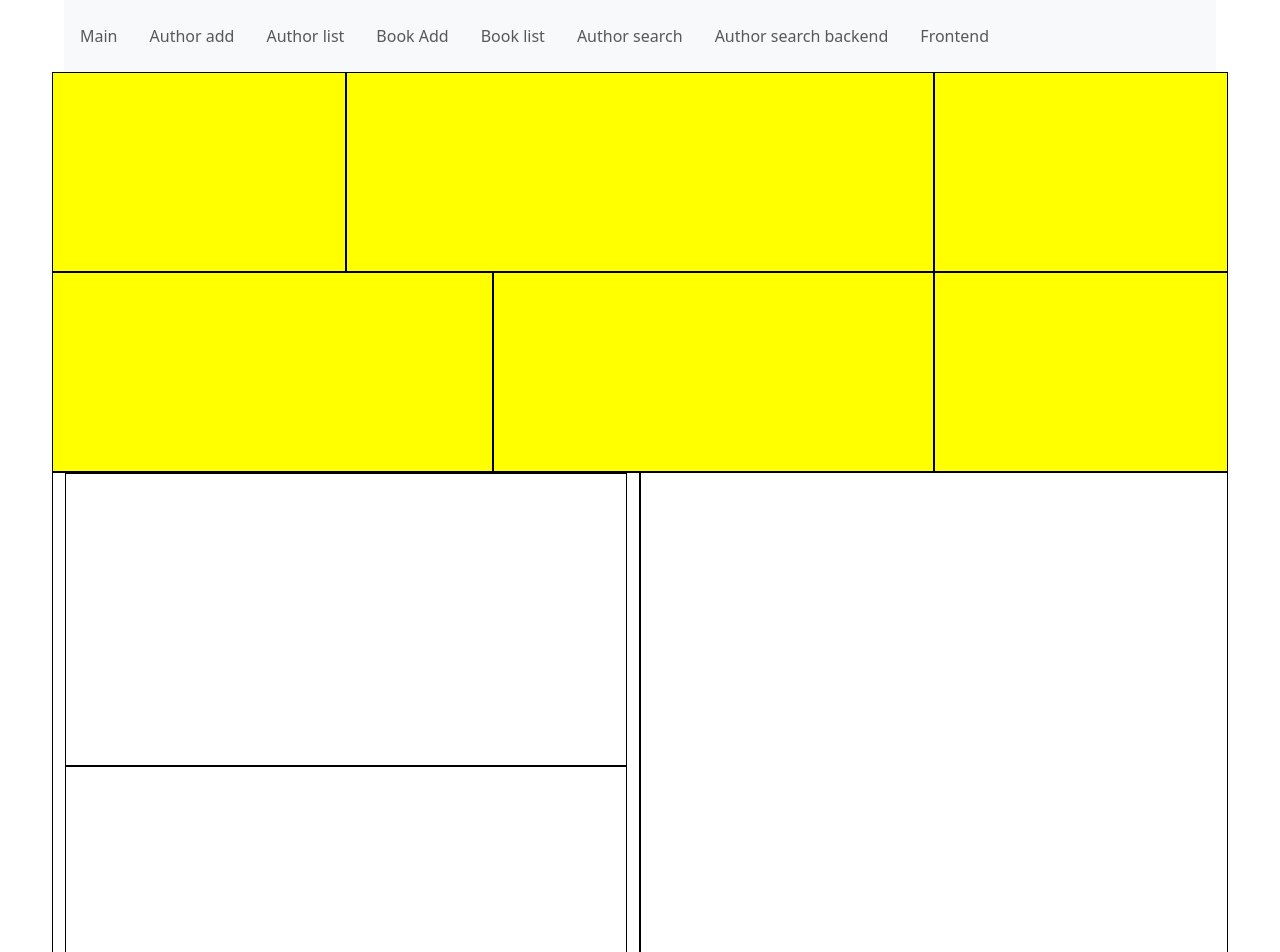
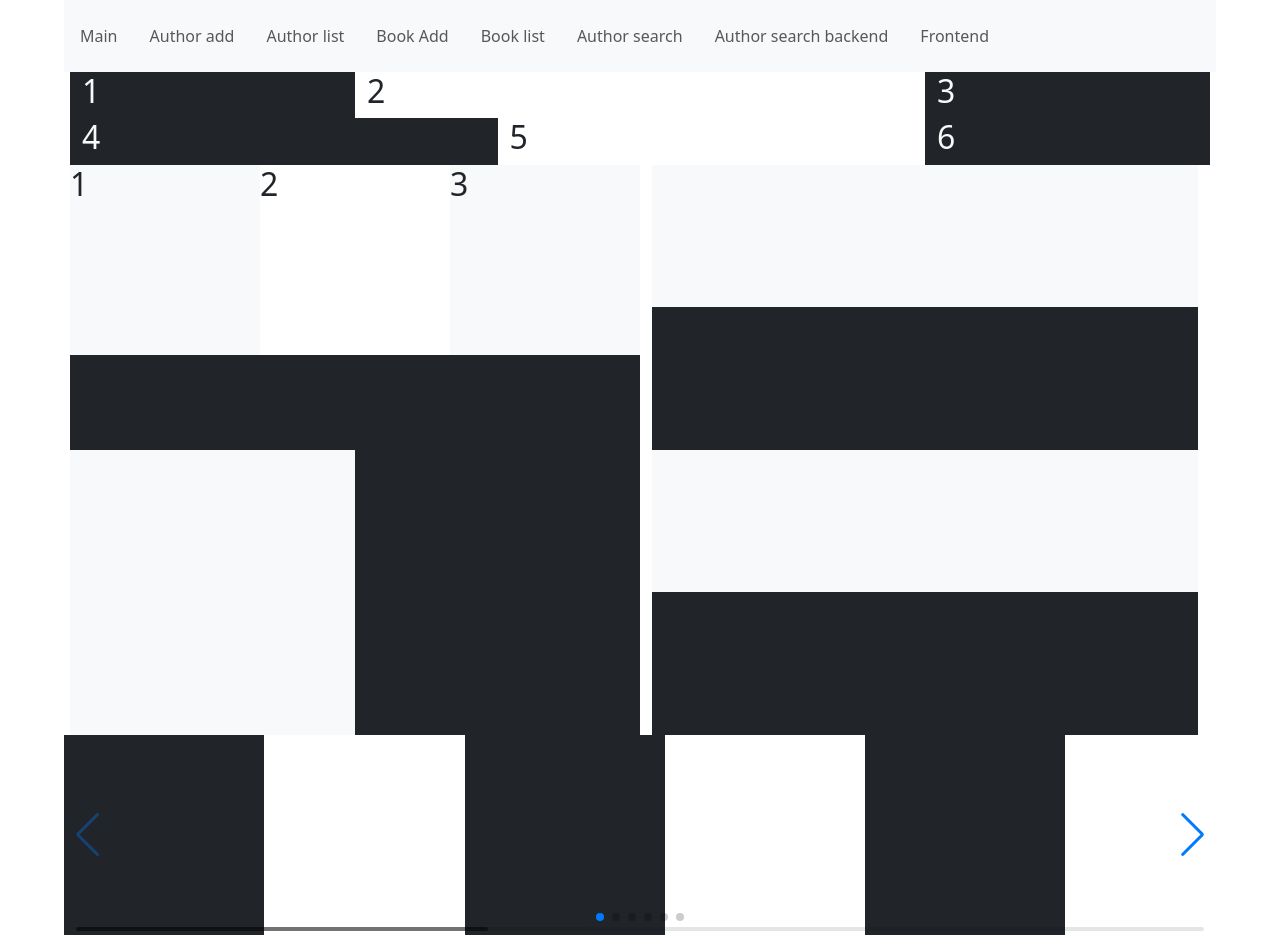
Before and after one commit to ihorsydor/quantoo-front, a React (Create React App) app: page /frontend in a window 1280 px wide. Shown: the top 952 px of the page. Built offline with nearby package versions, Linux system fonts and the light colour scheme.

Commit message:
próby na frontendzie

```diff
--- a/package.json
+++ b/package.json
@@ -22,6 +22,7 @@
     "react-router-dom": "^6.13.0",
     "react-scripts": "5.0.1",
     "sass": "^1.63.6",
+    "swiper": "^9.4.1",
     "web-vitals": "^2.1.4"
   },
   "scripts": {
--- a/src/components/frontend.jsx
+++ b/src/components/frontend.jsx
@@ -1,51 +1,126 @@
 import React from "react";
 import styles from "./../styles/frontend.module.scss";
+import { Swiper, SwiperSlide } from 'swiper/react';
+import { Navigation, Pagination, Scrollbar, A11y } from 'swiper';
+import 'swiper/swiper-bundle.css';
+import 'swiper/css';
+import 'swiper/css/navigation';
+import 'swiper/css/pagination';
+import 'swiper/css/scrollbar';
 
 const Frontend = () => {
   return (
     <div>
-      {/* Row 2*/}
-
-      <div className="col-lg-12">
-        <div className="row">
-          <div className={`col-lg-3 ${styles.innerRow}`}></div>
-          <div className={`col-lg-6 ${styles.innerRow}`}></div>
-          <div className={`col-lg-3 ${styles.innerRow}`}></div>
+      <div class="container"></div>
+      <div class="container">
+        <div class="row">
+          <div class="col-md-3 bg-dark text-light">
+            <h2>1</h2>
+          </div>
+          <div class="col-md-6 ">
+            <h2>2</h2>
+          </div>
+          <div class="col-md-3 bg-dark text-light">
+            <h2>3</h2>
+          </div>
+        </div>
+        <div class="row">
+          <div class="col bg-dark  text-light ">
+            <h2>4</h2>
+          </div>
+          <div className="custom-col" style={{ width: "37.5%" }}>
+            <h2>5</h2>
+          </div>
+          <div class="col-md-3 bg-dark  text-light">
+            <h2>6</h2>
+          </div>
+        </div>
+        <div class="row">
+          <div
+            class="col  bg-dark g-0  text-light"
+            style={{ aspectRatio: "1/1" }}
+          >
+            <div className="row g-0" style={{ height: "50%", display: "flex" }}>
+              <div
+                className="col bg-light g-0 text-dark"
+                style={{
+                  width: "calc(33.33%)",
+                  height: 0,
+                  paddingBottom: "calc(33.33%)",
+                }}
+              >
+                {" "}
+                <h2>1</h2>
+              </div>
+              <div
+                className="col bg-white g-0 text-dark"
+                style={{
+                  width: "calc(33.33%)",
+                  height: 0,
+                  paddingBottom: "calc(33.33%)",
+                }}
+              >
+                <h2>2</h2>{" "}
+              </div>
+              <div
+                className="col bg-light g-0 text-dark"
+                style={{
+                  width: "calc(33.33%)",
+                  height: 0,
+                  paddingBottom: "calc(33.33%)",
+                }}
+              >
+                <h2>3</h2>{" "}
+              </div>
+            </div>
+            <div class="row g-0" style={{ height: "50%" }}>
+              <div
+                class=" bg-light g-0  text-light"
+                style={{
+                  width: "calc(50%)",
+                  height: 0,
+                  paddingBottom: "calc(50%)",
+                }}
+              ></div>
+            </div>
+          </div>
+          <div class="col-md-6 ">
+            <div
+              className="bg-dark row g-0"
+              style={{ height: "50%", display: "flex" }}
+            >
+              <div class="row bg-light  g-0" style={{ height: "50%" }}></div>
+            </div>
+            <div
+              className="bg-dark row g-0"
+              style={{ height: "50%", display: "flex" }}
+            >
+              <div class="row bg-light  g-0" style={{ height: "50%" }}></div>
+            </div>
+          </div>
         </div>
       </div>
-      {/* Row 3*/}
+      <Swiper
+      // install Swiper modules
+      modules={[Navigation, Pagination, Scrollbar, A11y]}
+      spaceBetween={50}
+      slidesPerView={3}
+      navigation
+      pagination={{ clickable: true }}
+      scrollbar={{ draggable: true }}
+      onSwiper={(swiper) => console.log(swiper)}
+      onSlideChange={() => console.log('slide change')}
+    >
+      <SwiperSlide><div className="bg-dark" style={{ height: "200px", width:'200px' }}></div></SwiperSlide>
+      <SwiperSlide><div className="bg-dark" style={{ height: "200px", width:'200px' }}></div></SwiperSlide>
+      <SwiperSlide><div className="bg-dark" style={{ height: "200px", width:'200px' }}></div></SwiperSlide>
+      <SwiperSlide><div className="bg-dark" style={{ height: "200px", width:'200px' }}></div></SwiperSlide>
+      <SwiperSlide><div className="bg-dark" style={{ height: "200px", width:'200px' }}></div></SwiperSlide>
+      <SwiperSlide><div className="bg-dark" style={{ height: "200px", width:'200px' }}></div></SwiperSlide>
+      <SwiperSlide><div className="bg-dark" style={{ height: "200px", width:'200px' }}></div></SwiperSlide>
+      <SwiperSlide><div className="bg-dark" style={{ height: "200px", width:'200px' }}></div></SwiperSlide>
 
-      <div className="col-lg-12">
-        <div className="row">
-          <div className={"col-lg-9"}>
-            <div className="row ">
-              <div className={`col ${styles.innerRow}`}></div>
-              <div className={`col ${styles.innerRow}`}></div>
-            </div>
-          </div>
-          <div className={`col-lg-3 ${styles.innerRow}`}></div>
-        </div>
-      </div>
-      {/* Row 4*/}
-
-      <div className="col-lg-12">
-        <div className="row">
-          <div className={`col-lg-6 ${styles.square}`}>
-            <div className={`g-0 row ${styles.squareDevideCol}`}></div>
-            <div className={`g-0 row ${styles.squareDevideCol}`}></div>
-            {/* <div className={`row  ${styles.squareDevideCol}`}>
-              <div className={`col ${styles.littleSquare}`}></div>
-              <div className={`col ${styles.littleSquare}`}></div>
-              <div className={`col ${styles.littleSquare}`}></div>
-            </div> */}
-            {/* <div className={styles.squareDevideCol}>
-              <div className={`col-lg-6 ${styles.littleSquare}`}></div>
-            </div>
-            <div className={`col-lg-6 ${styles.square}`}></div> */}
-          </div>
-          <div className={`col-lg-6 ${styles.square}`}></div>
-        </div>
-      </div>
+    </Swiper>
     </div>
   );
 };
--- a/src/styles/frontend.module.scss
+++ b/src/styles/frontend.module.scss
@@ -12,8 +12,8 @@
 }
 
 .squareDevideCol{
-    width: 100%;
-    height: 50%;
+
+    height: 200px;
     border: 1px solid black;
 
 }
```
Also changed, not shown: 1 other file (tests, documents, lock files or other folders).
